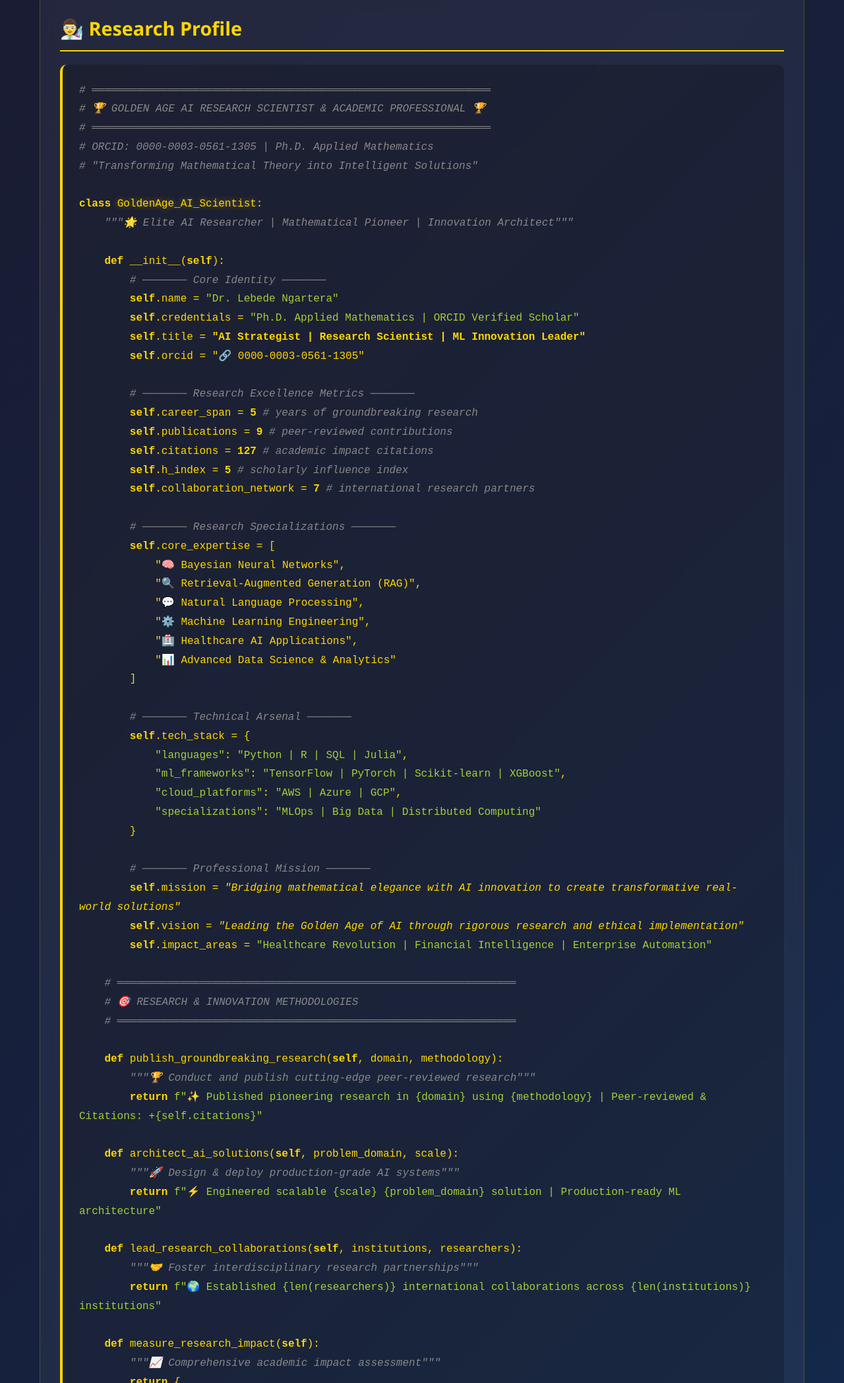
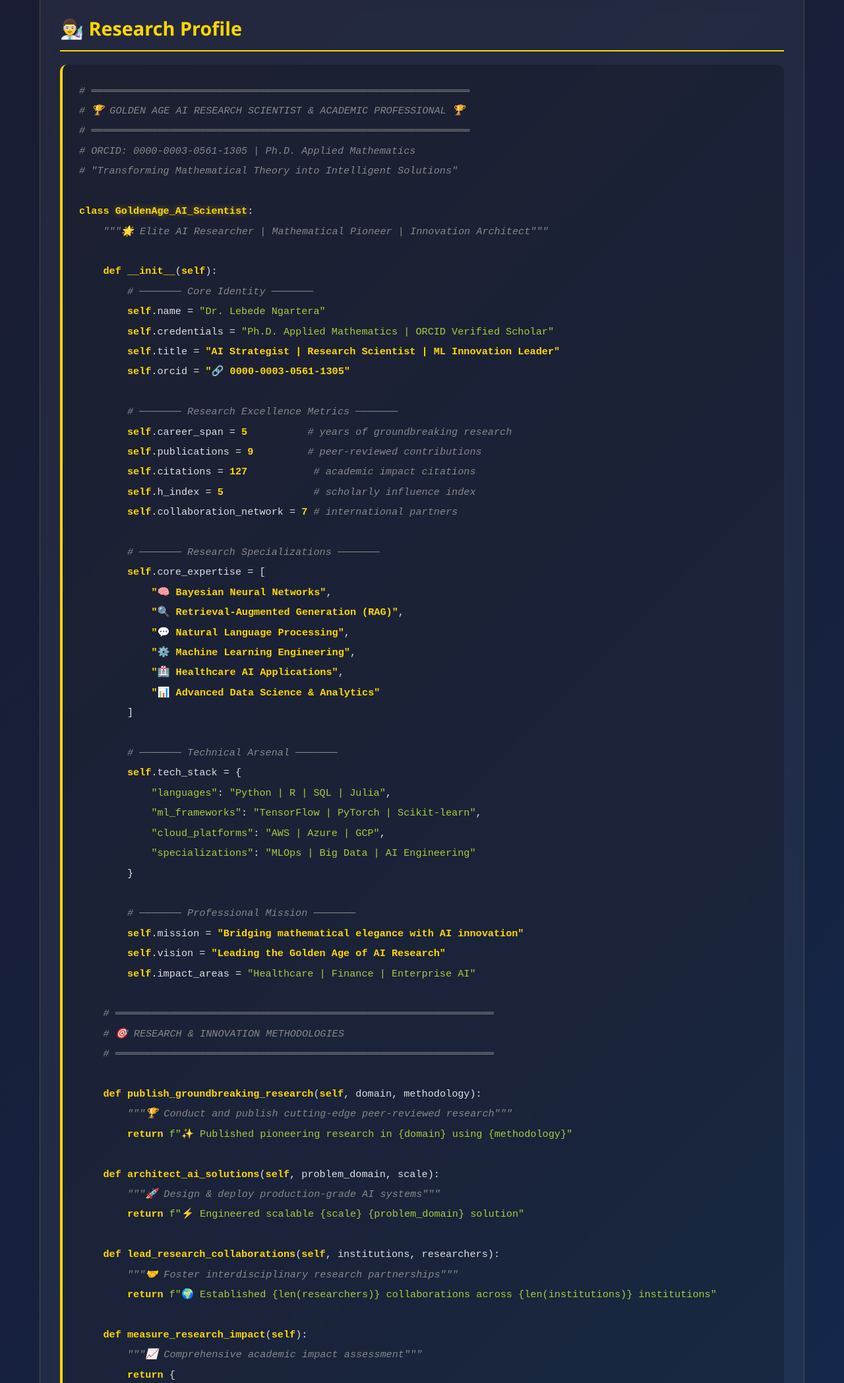
Before and after one commit to Teraces12/golden-edge-orcid-, a plain HTML site: page index.html in a window 1280 px wide. Shown: the part 940-3036 px from the top of the page at 66% size. Drawn offline with Linux system fonts and the light colour scheme.

Commit message:
Fix research profile display formatting with proper code structure

```diff
--- a/index.html
+++ b/index.html
@@ -265,8 +265,11 @@
 
         .bio-code {
             font-family: 'Courier New', monospace;
-            color: #ffd700;
-            line-height: 1.8;
+            color: #e0e0e0;
+            line-height: 2;
+            font-size: 0.95em;
+            white-space: pre-wrap;
+            word-wrap: break-word;
         }
 
         .bio-string {
@@ -276,6 +279,22 @@
         .bio-comment {
             color: #888;
             font-style: italic;
+        }
+
+        .bio-code strong {
+            color: #ffd700;
+            font-weight: bold;
+        }
+
+        .bio-code .gold-text {
+            color: #ffd700;
+            font-weight: bold;
+        }
+
+        .bio-code .gold-glow {
+            color: #ffd700;
+            text-shadow: 0 0 10px rgba(255, 215, 0, 0.5);
+            font-weight: bold;
         }
 
         .footer {
@@ -383,83 +402,81 @@
         <div class="bio-section">
             <h2 class="section-title">👨‍🔬 Research Profile</h2>
             <div class="bio-content">
-                <div class="bio-code">
-                    <span class="bio-comment"># ═══════════════════════════════════════════════════════════════</span><br>
-                    <span class="bio-comment"># 🏆 GOLDEN AGE AI RESEARCH SCIENTIST & ACADEMIC PROFESSIONAL 🏆</span><br>
-                    <span class="bio-comment"># ═══════════════════════════════════════════════════════════════</span><br>
-                    <span class="bio-comment"># ORCID: 0000-0003-0561-1305 | Ph.D. Applied Mathematics</span><br>
-                    <span class="bio-comment"># "Transforming Mathematical Theory into Intelligent Solutions"</span><br>
-                    <br>
-                    <strong>class</strong> <span style="color: #ffd700; text-shadow: 0 0 10px rgba(255, 215, 0, 0.5);">GoldenAge_AI_Scientist</span>:<br>
-                    &nbsp;&nbsp;&nbsp;&nbsp;<span class="bio-comment">"""🌟 Elite AI Researcher | Mathematical Pioneer | Innovation Architect"""</span><br>
-                    <br>
-                    &nbsp;&nbsp;&nbsp;&nbsp;<strong>def</strong> <span style="color: #ffd700;">__init__</span>(<strong>self</strong>):<br>
-                    &nbsp;&nbsp;&nbsp;&nbsp;&nbsp;&nbsp;&nbsp;&nbsp;<span class="bio-comment"># ─────── Core Identity ───────</span><br>
-                    &nbsp;&nbsp;&nbsp;&nbsp;&nbsp;&nbsp;&nbsp;&nbsp;<strong>self</strong>.name = <span class="bio-string">"Dr. Lebede Ngartera"</span><br>
-                    &nbsp;&nbsp;&nbsp;&nbsp;&nbsp;&nbsp;&nbsp;&nbsp;<strong>self</strong>.credentials = <span class="bio-string">"Ph.D. Applied Mathematics | ORCID Verified Scholar"</span><br>
-                    &nbsp;&nbsp;&nbsp;&nbsp;&nbsp;&nbsp;&nbsp;&nbsp;<strong>self</strong>.title = <span style="color: #ffd700; font-weight: bold;">"AI Strategist | Research Scientist | ML Innovation Leader"</span><br>
-                    &nbsp;&nbsp;&nbsp;&nbsp;&nbsp;&nbsp;&nbsp;&nbsp;<strong>self</strong>.orcid = <span style="color: #ffd700;">"🔗 0000-0003-0561-1305"</span><br>
-                    <br>
-                    &nbsp;&nbsp;&nbsp;&nbsp;&nbsp;&nbsp;&nbsp;&nbsp;<span class="bio-comment"># ─────── Research Excellence Metrics ───────</span><br>
-                    &nbsp;&nbsp;&nbsp;&nbsp;&nbsp;&nbsp;&nbsp;&nbsp;<strong>self</strong>.career_span = <span style="color: #ffd700; font-weight: bold;">5</span> <span class="bio-comment"># years of groundbreaking research</span><br>
-                    &nbsp;&nbsp;&nbsp;&nbsp;&nbsp;&nbsp;&nbsp;&nbsp;<strong>self</strong>.publications = <span style="color: #ffd700; font-weight: bold;">9</span> <span class="bio-comment"># peer-reviewed contributions</span><br>
-                    &nbsp;&nbsp;&nbsp;&nbsp;&nbsp;&nbsp;&nbsp;&nbsp;<strong>self</strong>.citations = <span style="color: #ffd700; font-weight: bold;">127</span> <span class="bio-comment"># academic impact citations</span><br>
-                    &nbsp;&nbsp;&nbsp;&nbsp;&nbsp;&nbsp;&nbsp;&nbsp;<strong>self</strong>.h_index = <span style="color: #ffd700; font-weight: bold;">5</span> <span class="bio-comment"># scholarly influence index</span><br>
-                    &nbsp;&nbsp;&nbsp;&nbsp;&nbsp;&nbsp;&nbsp;&nbsp;<strong>self</strong>.collaboration_network = <span style="color: #ffd700; font-weight: bold;">7</span> <span class="bio-comment"># international research partners</span><br>
-                    <br>
-                    &nbsp;&nbsp;&nbsp;&nbsp;&nbsp;&nbsp;&nbsp;&nbsp;<span class="bio-comment"># ─────── Research Specializations ───────</span><br>
-                    &nbsp;&nbsp;&nbsp;&nbsp;&nbsp;&nbsp;&nbsp;&nbsp;<strong>self</strong>.core_expertise = [<br>
-                    &nbsp;&nbsp;&nbsp;&nbsp;&nbsp;&nbsp;&nbsp;&nbsp;&nbsp;&nbsp;&nbsp;&nbsp;<span style="color: #ffd700;">"🧠 Bayesian Neural Networks"</span>,<br>
-                    &nbsp;&nbsp;&nbsp;&nbsp;&nbsp;&nbsp;&nbsp;&nbsp;&nbsp;&nbsp;&nbsp;&nbsp;<span style="color: #ffd700;">"🔍 Retrieval-Augmented Generation (RAG)"</span>,<br>
-                    &nbsp;&nbsp;&nbsp;&nbsp;&nbsp;&nbsp;&nbsp;&nbsp;&nbsp;&nbsp;&nbsp;&nbsp;<span style="color: #ffd700;">"💬 Natural Language Processing"</span>,<br>
-                    &nbsp;&nbsp;&nbsp;&nbsp;&nbsp;&nbsp;&nbsp;&nbsp;&nbsp;&nbsp;&nbsp;&nbsp;<span style="color: #ffd700;">"⚙️ Machine Learning Engineering"</span>,<br>
-                    &nbsp;&nbsp;&nbsp;&nbsp;&nbsp;&nbsp;&nbsp;&nbsp;&nbsp;&nbsp;&nbsp;&nbsp;<span style="color: #ffd700;">"🏥 Healthcare AI Applications"</span>,<br>
-                    &nbsp;&nbsp;&nbsp;&nbsp;&nbsp;&nbsp;&nbsp;&nbsp;&nbsp;&nbsp;&nbsp;&nbsp;<span style="color: #ffd700;">"📊 Advanced Data Science & Analytics"</span><br>
-                    &nbsp;&nbsp;&nbsp;&nbsp;&nbsp;&nbsp;&nbsp;&nbsp;]<br>
-                    <br>
-                    &nbsp;&nbsp;&nbsp;&nbsp;&nbsp;&nbsp;&nbsp;&nbsp;<span class="bio-comment"># ─────── Technical Arsenal ───────</span><br>
-                    &nbsp;&nbsp;&nbsp;&nbsp;&nbsp;&nbsp;&nbsp;&nbsp;<strong>self</strong>.tech_stack = {<br>
-                    &nbsp;&nbsp;&nbsp;&nbsp;&nbsp;&nbsp;&nbsp;&nbsp;&nbsp;&nbsp;&nbsp;&nbsp;<span class="bio-string">"languages"</span>: <span class="bio-string">"Python | R | SQL | Julia"</span>,<br>
-                    &nbsp;&nbsp;&nbsp;&nbsp;&nbsp;&nbsp;&nbsp;&nbsp;&nbsp;&nbsp;&nbsp;&nbsp;<span class="bio-string">"ml_frameworks"</span>: <span class="bio-string">"TensorFlow | PyTorch | Scikit-learn | XGBoost"</span>,<br>
-                    &nbsp;&nbsp;&nbsp;&nbsp;&nbsp;&nbsp;&nbsp;&nbsp;&nbsp;&nbsp;&nbsp;&nbsp;<span class="bio-string">"cloud_platforms"</span>: <span class="bio-string">"AWS | Azure | GCP"</span>,<br>
-                    &nbsp;&nbsp;&nbsp;&nbsp;&nbsp;&nbsp;&nbsp;&nbsp;&nbsp;&nbsp;&nbsp;&nbsp;<span class="bio-string">"specializations"</span>: <span class="bio-string">"MLOps | Big Data | Distributed Computing"</span><br>
-                    &nbsp;&nbsp;&nbsp;&nbsp;&nbsp;&nbsp;&nbsp;&nbsp;}<br>
-                    <br>
-                    &nbsp;&nbsp;&nbsp;&nbsp;&nbsp;&nbsp;&nbsp;&nbsp;<span class="bio-comment"># ─────── Professional Mission ───────</span><br>
-                    &nbsp;&nbsp;&nbsp;&nbsp;&nbsp;&nbsp;&nbsp;&nbsp;<strong>self</strong>.mission = <span style="color: #ffd700; font-style: italic;">"Bridging mathematical elegance with AI innovation to create transformative real-world solutions"</span><br>
-                    &nbsp;&nbsp;&nbsp;&nbsp;&nbsp;&nbsp;&nbsp;&nbsp;<strong>self</strong>.vision = <span style="color: #ffd700; font-style: italic;">"Leading the Golden Age of AI through rigorous research and ethical implementation"</span><br>
-                    &nbsp;&nbsp;&nbsp;&nbsp;&nbsp;&nbsp;&nbsp;&nbsp;<strong>self</strong>.impact_areas = <span class="bio-string">"Healthcare Revolution | Financial Intelligence | Enterprise Automation"</span><br>
-                    <br>
-                    &nbsp;&nbsp;&nbsp;&nbsp;<span class="bio-comment"># ═══════════════════════════════════════════════════════════════</span><br>
-                    &nbsp;&nbsp;&nbsp;&nbsp;<span class="bio-comment"># 🎯 RESEARCH & INNOVATION METHODOLOGIES</span><br>
-                    &nbsp;&nbsp;&nbsp;&nbsp;<span class="bio-comment"># ═══════════════════════════════════════════════════════════════</span><br>
-                    <br>
-                    &nbsp;&nbsp;&nbsp;&nbsp;<strong>def</strong> <span style="color: #ffd700;">publish_groundbreaking_research</span>(<strong>self</strong>, domain, methodology):<br>
-                    &nbsp;&nbsp;&nbsp;&nbsp;&nbsp;&nbsp;&nbsp;&nbsp;<span class="bio-comment">"""🏆 Conduct and publish cutting-edge peer-reviewed research"""</span><br>
-                    &nbsp;&nbsp;&nbsp;&nbsp;&nbsp;&nbsp;&nbsp;&nbsp;<strong>return</strong> <span style="color: #a6ce39;">f"✨ Published pioneering research in {domain} using {methodology} | Peer-reviewed & Citations: +{self.citations}"</span><br>
-                    <br>
-                    &nbsp;&nbsp;&nbsp;&nbsp;<strong>def</strong> <span style="color: #ffd700;">architect_ai_solutions</span>(<strong>self</strong>, problem_domain, scale):<br>
-                    &nbsp;&nbsp;&nbsp;&nbsp;&nbsp;&nbsp;&nbsp;&nbsp;<span class="bio-comment">"""🚀 Design & deploy production-grade AI systems"""</span><br>
-                    &nbsp;&nbsp;&nbsp;&nbsp;&nbsp;&nbsp;&nbsp;&nbsp;<strong>return</strong> <span style="color: #a6ce39;">f"⚡ Engineered scalable {scale} {problem_domain} solution | Production-ready ML architecture"</span><br>
-                    <br>
-                    &nbsp;&nbsp;&nbsp;&nbsp;<strong>def</strong> <span style="color: #ffd700;">lead_research_collaborations</span>(<strong>self</strong>, institutions, researchers):<br>
-                    &nbsp;&nbsp;&nbsp;&nbsp;&nbsp;&nbsp;&nbsp;&nbsp;<span class="bio-comment">"""🤝 Foster interdisciplinary research partnerships"""</span><br>
-                    &nbsp;&nbsp;&nbsp;&nbsp;&nbsp;&nbsp;&nbsp;&nbsp;<strong>return</strong> <span style="color: #a6ce39;">f"🌍 Established {len(researchers)} international collaborations across {len(institutions)} institutions"</span><br>
-                    <br>
-                    &nbsp;&nbsp;&nbsp;&nbsp;<strong>def</strong> <span style="color: #ffd700;">measure_research_impact</span>(<strong>self</strong>):<br>
-                    &nbsp;&nbsp;&nbsp;&nbsp;&nbsp;&nbsp;&nbsp;&nbsp;<span class="bio-comment">"""📈 Comprehensive academic impact assessment"""</span><br>
-                    &nbsp;&nbsp;&nbsp;&nbsp;&nbsp;&nbsp;&nbsp;&nbsp;<strong>return</strong> {<br>
-                    &nbsp;&nbsp;&nbsp;&nbsp;&nbsp;&nbsp;&nbsp;&nbsp;&nbsp;&nbsp;&nbsp;&nbsp;<span style="color: #ffd700;">"📚 publications"</span>: <span style="color: #ffd700; font-weight: bold;">self.publications</span>,<br>
-                    &nbsp;&nbsp;&nbsp;&nbsp;&nbsp;&nbsp;&nbsp;&nbsp;&nbsp;&nbsp;&nbsp;&nbsp;<span style="color: #ffd700;">"📊 citations"</span>: <span style="color: #ffd700; font-weight: bold;">self.citations</span>,<br>
-                    &nbsp;&nbsp;&nbsp;&nbsp;&nbsp;&nbsp;&nbsp;&nbsp;&nbsp;&nbsp;&nbsp;&nbsp;<span style="color: #ffd700;">"🎯 h_index"</span>: <span style="color: #ffd700; font-weight: bold;">self.h_index</span>,<br>
-                    &nbsp;&nbsp;&nbsp;&nbsp;&nbsp;&nbsp;&nbsp;&nbsp;&nbsp;&nbsp;&nbsp;&nbsp;<span style="color: #ffd700;">"🌐 network"</span>: <span style="color: #ffd700; font-weight: bold;">self.collaboration_network</span>,<br>
-                    &nbsp;&nbsp;&nbsp;&nbsp;&nbsp;&nbsp;&nbsp;&nbsp;&nbsp;&nbsp;&nbsp;&nbsp;<span style="color: #ffd700;">"⭐ status"</span>: <span style="color: #ffd700; font-weight: bold;">"Golden Age Scholar"</span><br>
-                    &nbsp;&nbsp;&nbsp;&nbsp;&nbsp;&nbsp;&nbsp;&nbsp;}<br>
-                    <br>
-                    <span class="bio-comment"># ═══════════════════════════════════════════════════════════════</span><br>
-                    <span class="bio-comment"># 💎 "Excellence in Research, Impact in Practice" - Golden Age AI</span><br>
-                    <span class="bio-comment"># ═══════════════════════════════════════════════════════════════</span>
-                </div>
+                <div class="bio-code"><span class="bio-comment"># ═══════════════════════════════════════════════════════════════
+# 🏆 GOLDEN AGE AI RESEARCH SCIENTIST & ACADEMIC PROFESSIONAL 🏆
+# ═══════════════════════════════════════════════════════════════
+# ORCID: 0000-0003-0561-1305 | Ph.D. Applied Mathematics
+# "Transforming Mathematical Theory into Intelligent Solutions"
+</span>
+<strong>class</strong> <span class="gold-glow">GoldenAge_AI_Scientist</span>:
+    <span class="bio-comment">"""🌟 Elite AI Researcher | Mathematical Pioneer | Innovation Architect"""</span>
+
+    <strong>def</strong> <span class="gold-text">__init__</span>(<strong>self</strong>):
+        <span class="bio-comment"># ─────── Core Identity ───────</span>
+        <strong>self</strong>.name = <span class="bio-string">"Dr. Lebede Ngartera"</span>
+        <strong>self</strong>.credentials = <span class="bio-string">"Ph.D. Applied Mathematics | ORCID Verified Scholar"</span>
+        <strong>self</strong>.title = <span class="gold-text">"AI Strategist | Research Scientist | ML Innovation Leader"</span>
+        <strong>self</strong>.orcid = <span class="gold-text">"🔗 0000-0003-0561-1305"</span>
+
+        <span class="bio-comment"># ─────── Research Excellence Metrics ───────</span>
+        <strong>self</strong>.career_span = <span class="gold-text">5</span>          <span class="bio-comment"># years of groundbreaking research</span>
+        <strong>self</strong>.publications = <span class="gold-text">9</span>         <span class="bio-comment"># peer-reviewed contributions</span>
+        <strong>self</strong>.citations = <span class="gold-text">127</span>           <span class="bio-comment"># academic impact citations</span>
+        <strong>self</strong>.h_index = <span class="gold-text">5</span>               <span class="bio-comment"># scholarly influence index</span>
+        <strong>self</strong>.collaboration_network = <span class="gold-text">7</span> <span class="bio-comment"># international partners</span>
+
+        <span class="bio-comment"># ─────── Research Specializations ───────</span>
+        <strong>self</strong>.core_expertise = [
+            <span class="gold-text">"🧠 Bayesian Neural Networks"</span>,
+            <span class="gold-text">"🔍 Retrieval-Augmented Generation (RAG)"</span>,
+            <span class="gold-text">"💬 Natural Language Processing"</span>,
+            <span class="gold-text">"⚙️ Machine Learning Engineering"</span>,
+            <span class="gold-text">"🏥 Healthcare AI Applications"</span>,
+            <span class="gold-text">"📊 Advanced Data Science & Analytics"</span>
+        ]
+
+        <span class="bio-comment"># ─────── Technical Arsenal ───────</span>
+        <strong>self</strong>.tech_stack = {
+            <span class="bio-string">"languages"</span>: <span class="bio-string">"Python | R | SQL | Julia"</span>,
+            <span class="bio-string">"ml_frameworks"</span>: <span class="bio-string">"TensorFlow | PyTorch | Scikit-learn"</span>,
+            <span class="bio-string">"cloud_platforms"</span>: <span class="bio-string">"AWS | Azure | GCP"</span>,
+            <span class="bio-string">"specializations"</span>: <span class="bio-string">"MLOps | Big Data | AI Engineering"</span>
+        }
+
+        <span class="bio-comment"># ─────── Professional Mission ───────</span>
+        <strong>self</strong>.mission = <span class="gold-text">"Bridging mathematical elegance with AI innovation"</span>
+        <strong>self</strong>.vision = <span class="gold-text">"Leading the Golden Age of AI Research"</span>
+        <strong>self</strong>.impact_areas = <span class="bio-string">"Healthcare | Finance | Enterprise AI"</span>
+
+    <span class="bio-comment"># ═══════════════════════════════════════════════════════════════
+    # 🎯 RESEARCH & INNOVATION METHODOLOGIES
+    # ═══════════════════════════════════════════════════════════════</span>
+
+    <strong>def</strong> <span class="gold-text">publish_groundbreaking_research</span>(<strong>self</strong>, domain, methodology):
+        <span class="bio-comment">"""🏆 Conduct and publish cutting-edge peer-reviewed research"""</span>
+        <strong>return</strong> <span class="bio-string">f"✨ Published pioneering research in {domain} using {methodology}"</span>
+
+    <strong>def</strong> <span class="gold-text">architect_ai_solutions</span>(<strong>self</strong>, problem_domain, scale):
+        <span class="bio-comment">"""🚀 Design & deploy production-grade AI systems"""</span>
+        <strong>return</strong> <span class="bio-string">f"⚡ Engineered scalable {scale} {problem_domain} solution"</span>
+
+    <strong>def</strong> <span class="gold-text">lead_research_collaborations</span>(<strong>self</strong>, institutions, researchers):
+        <span class="bio-comment">"""🤝 Foster interdisciplinary research partnerships"""</span>
+        <strong>return</strong> <span class="bio-string">f"🌍 Established {len(researchers)} collaborations across {len(institutions)} institutions"</span>
+
+    <strong>def</strong> <span class="gold-text">measure_research_impact</span>(<strong>self</strong>):
+        <span class="bio-comment">"""📈 Comprehensive academic impact assessment"""</span>
+        <strong>return</strong> {
+            <span class="gold-text">"📚 publications"</span>: <strong>self</strong>.publications,
+            <span class="gold-text">"📊 citations"</span>: <strong>self</strong>.citations,
+            <span class="gold-text">"🎯 h_index"</span>: <strong>self</strong>.h_index,
+            <span class="gold-text">"🌐 network"</span>: <strong>self</strong>.collaboration_network,
+            <span class="gold-text">"⭐ status"</span>: <span class="gold-text">"Golden Age Scholar"</span>
+        }
+
+<span class="bio-comment"># ═══════════════════════════════════════════════════════════════
+# 💎 "Excellence in Research, Impact in Practice" - Golden Age AI
+# ═══════════════════════════════════════════════════════════════</span></div>
             </div>
         </div>
 
```
